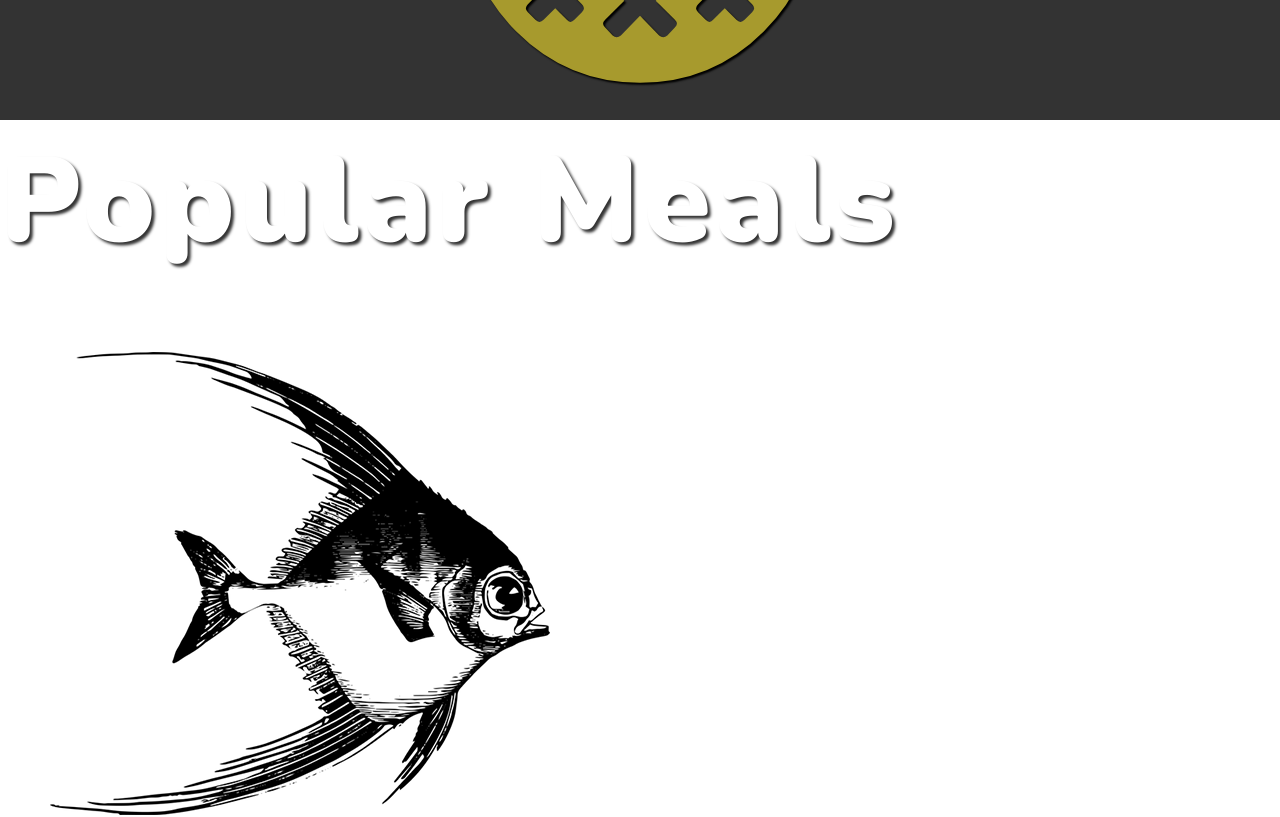
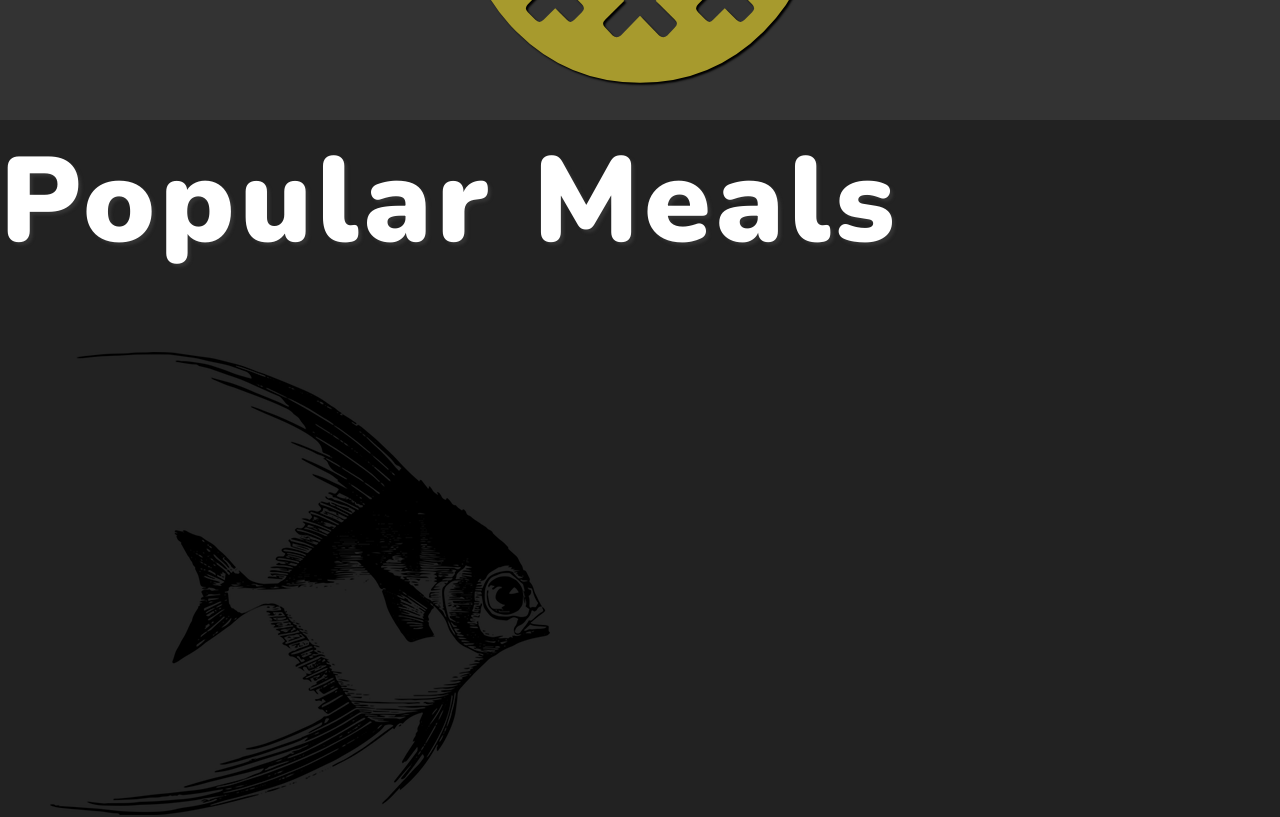
Before and after one commit to Muhammed-Saleh/Foods, a website: page index.html in a window 1280 px wide. Shown: the part 680-1497 px from the top of the page. Drawn offline with nearby package versions, Linux system fonts and the light colour scheme.

Commit message:
writing section02 styles

```diff
--- /dev/null
+++ b/sass/components/_section02.scss
@@ -0,0 +1,9 @@
+.section02 {
+  width: 100%;
+  height: 100vh;
+  background-color: #222;
+  display: flex;
+  flex-direction: column;
+  justify-content: space-between;
+  padding: 10rem 0;
+}
--- a/sass/main.scss
+++ b/sass/main.scss
@@ -1,3 +1,4 @@
 @import "base/typography";
 @import "base/base";
 @import "components/section01";
+@import "components/section02";
```
Also changed, not shown: style.css.
